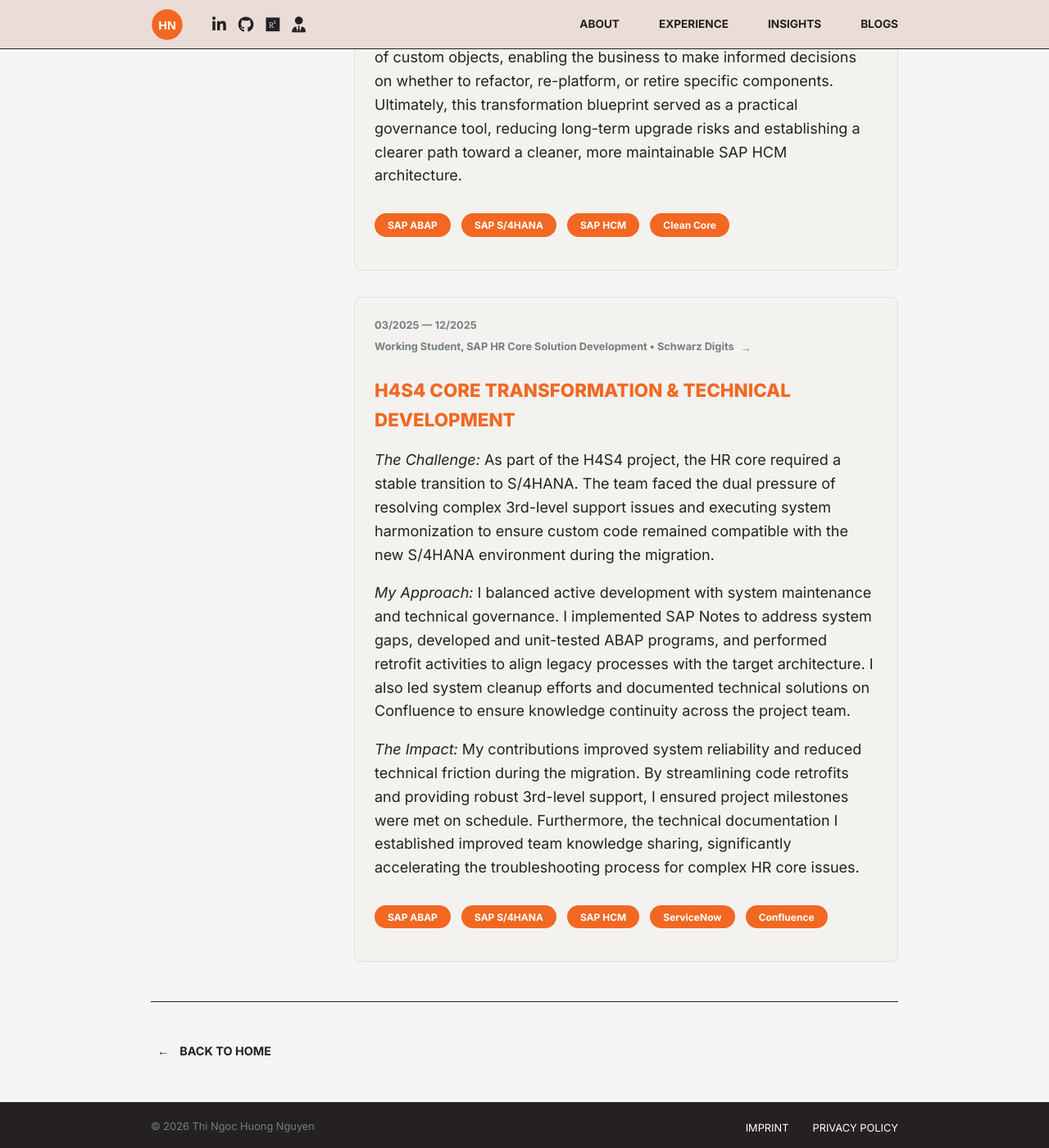
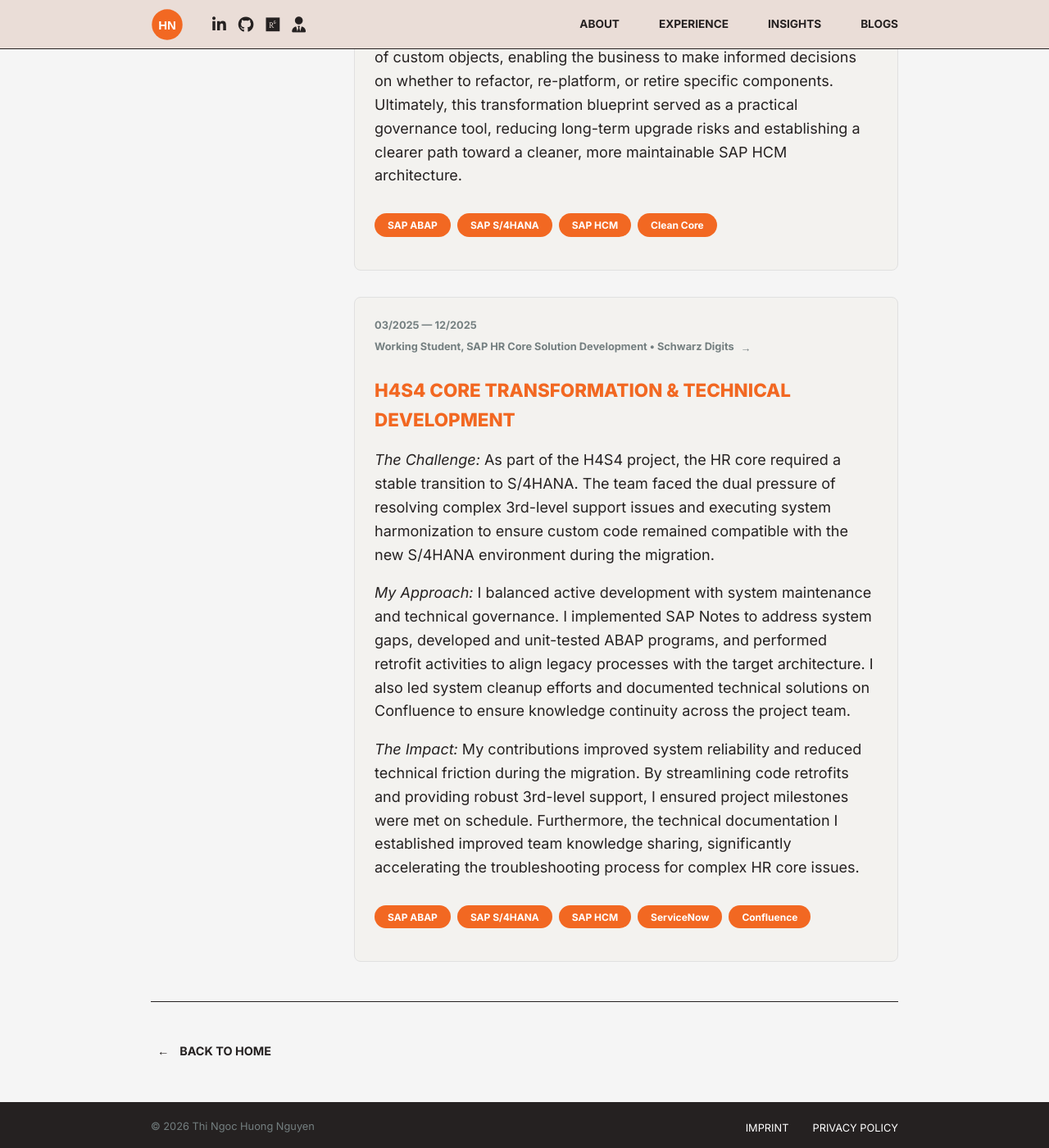
Before and after one commit to huongntn/portfolio-website, a Jekyll site: the page built from archive/index.html, in a window 1280 px wide and 1400 px high, scrolled down 1254 px. Shown: the whole window at 82% size. Built offline with Jekyll 4.4.1, drawn with Linux system fonts in a browser that asks for light colours.

Commit message:
Update style.css

```diff
--- a/assets/css/style.css
+++ b/assets/css/style.css
@@ -93,8 +93,8 @@
 .company-link:hover .arrow { transform: translateX(5px); }
 .atingi-link { color: inherit; font-weight: bold; text-decoration: none; transition: color 0.2s ease; }
 .atingi-link:hover { color: var(--brand-orange); }
-.tag-container { margin: 1rem 0; }
-.static-tag { display: inline-block; background: var(--brand-orange); color: var(--white); padding: 0.3rem 1rem; border-radius: 20px; font-size: 0.75rem; font-family: var(--font-family); font-weight: 700; margin-right: 0.5rem; margin-top: 0.8rem; }
+.tag-container { margin: 1rem 0; display: flex; flex-wrap: wrap; gap: 8px; margin: 1rem 0; }
+.static-tag { display: inline-block; white-space: nowrap; background: var(--brand-orange); color: var(--white); padding: 0.3rem 1rem; border-radius: 20px; font-size: 0.75rem; font-family: var(--font-family); font-weight: 700; margin-top: 0.8rem; }
 
 /* Container for the side-by-side layout */
 .projects-tabs { display: grid; grid-template-columns: 200px 1fr; gap: 3rem; margin-top: 2rem; align-items: start; }
```
